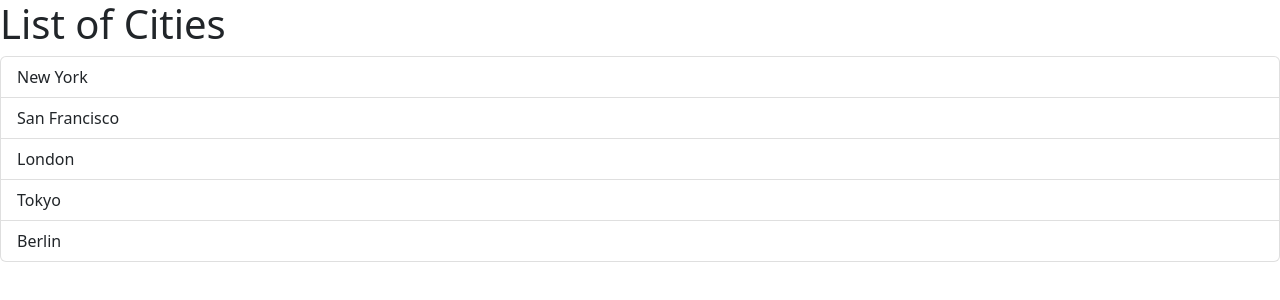
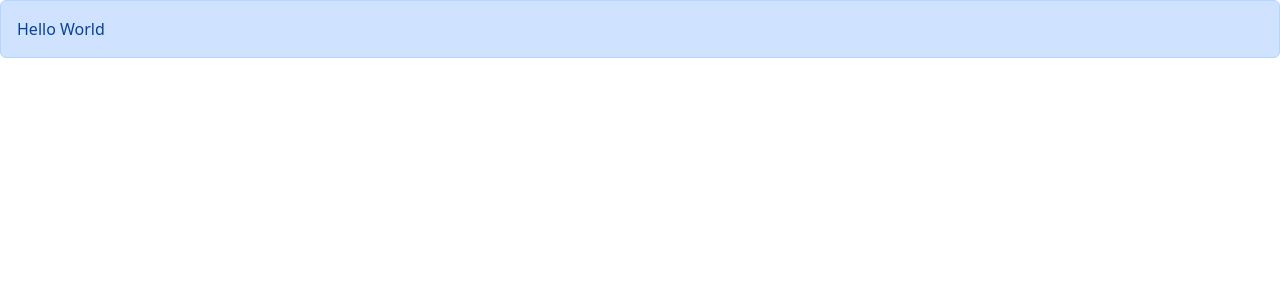
Before and after one commit to m-aminian/react-app, a React (Vite) app: page / in a window 1280 px wide. Shown: the top 300 px of the page. Built offline with nearby package versions, Linux system fonts and the light colour scheme.

Commit message:
pass children

```diff
--- a/src/App.tsx
+++ b/src/App.tsx
@@ -1,16 +1,10 @@
-import ListGroup from "./components/ListGroup";
+import Alert from "./components/Alert";
 function App() {
-  let items = ["New York", "San Francisco", "London", "Tokyo", "Berlin"];
-  const handleSelectItem = (item: string) => {
-    console.log(item);
-  };
   return (
     <div>
-      <ListGroup
-        items={items}
-        heading="Cities"
-        onSelectItem={handleSelectItem}
-      />
+      <Alert>
+        Hello <span>World</span>
+      </Alert>
     </div>
   );
 }
--- /dev/null
+++ b/src/components/Alert.tsx
@@ -0,0 +1,15 @@
+import type { ReactNode } from "react";
+
+interface Props {
+  children: ReactNode;
+}
+
+const Alert = ({ children }: Props) => {
+  return (
+    <div className="alert alert-primary" role="alert">
+      {children}
+    </div>
+  );
+};
+
+export default Alert;
```
